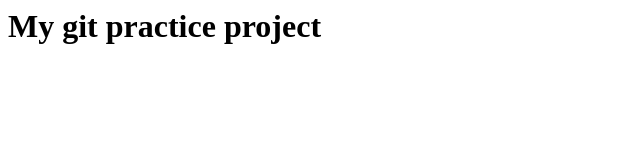
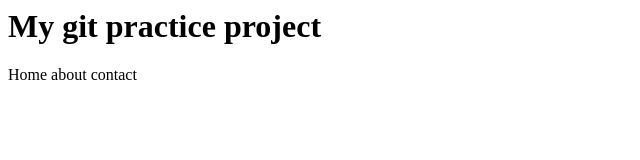
Before and after one commit to Ak-234-ak/git-practice-demo, a plain HTML site: page index.html in a window 1280 px wide. Shown: the whole page, without its empty margins (0-640 px from the left). Drawn offline with Linux system fonts and the light colour scheme.

Commit message:
Added navbar

```diff
--- a/index.html
+++ b/index.html
@@ -1 +1,2 @@
 <h1>My git practice project</h1>
+<nav>Home about contact</nav>
```
